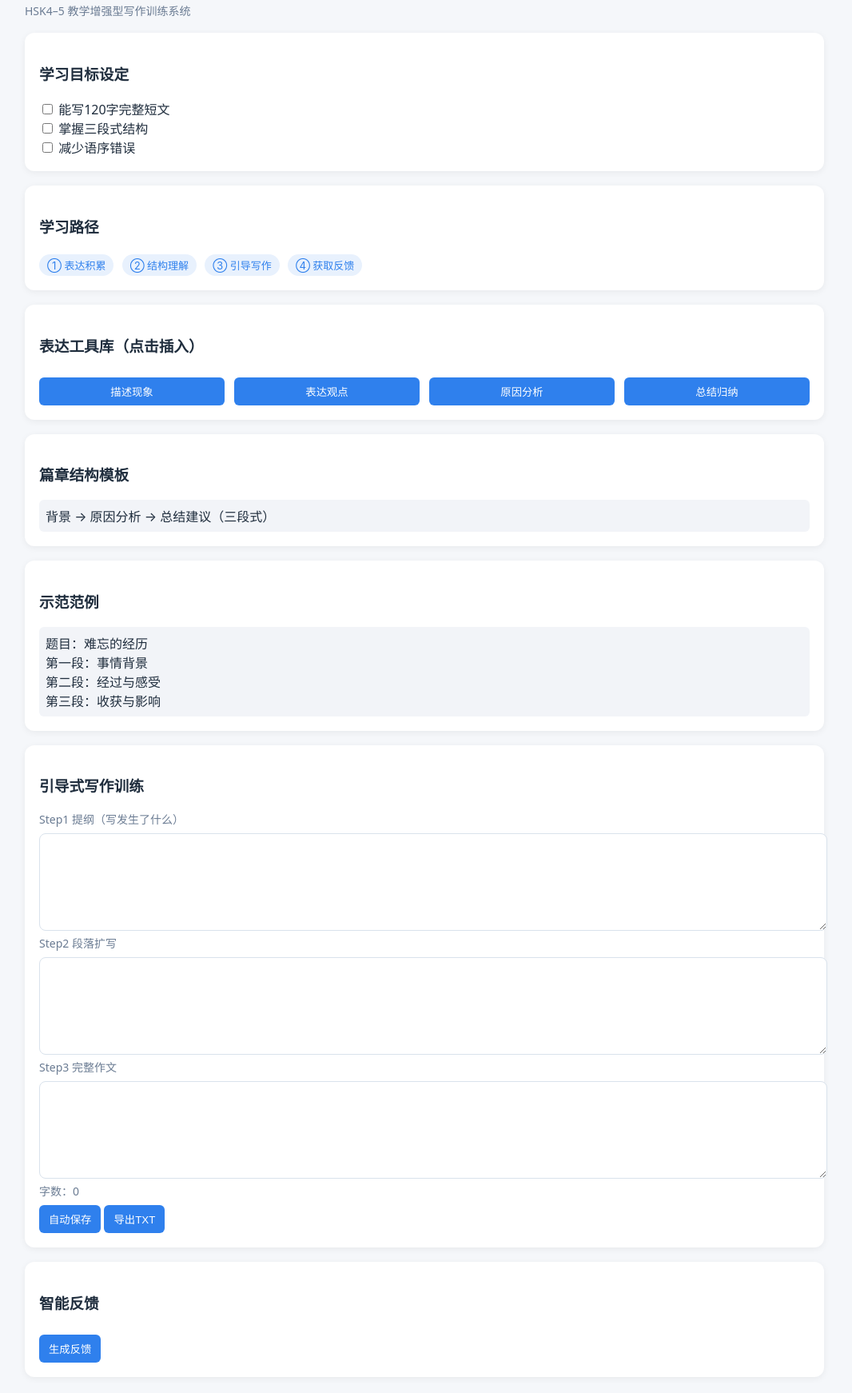
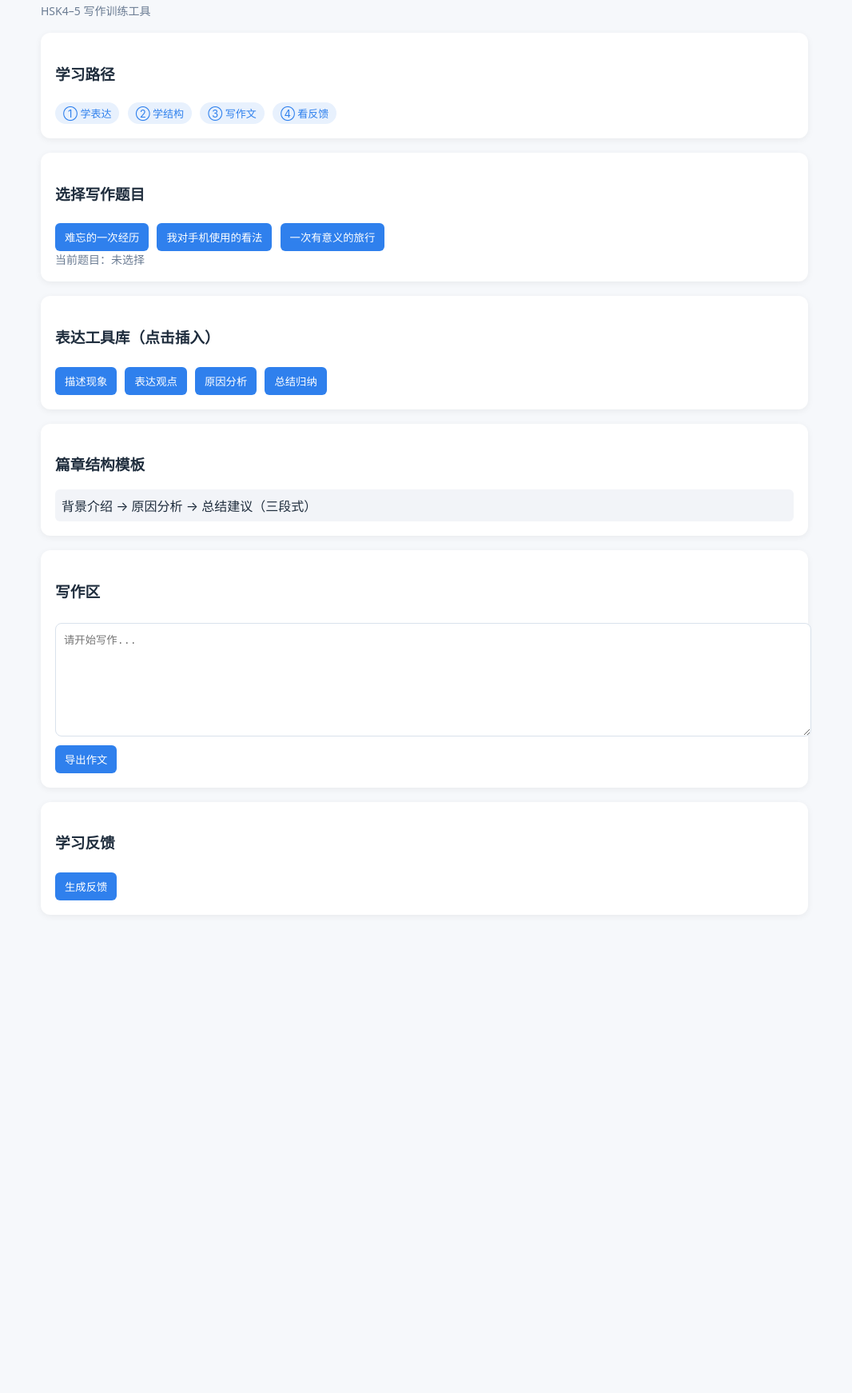
Before and after one commit to Yahzhi01/-, a plain HTML site: page index.html in a window 1280 px wide. Shown: the part 90-1832 px from the top of the page at 80% size, without its empty margins (109-1175 px from the left). After the commit the page ends 1254 px from the top, so only its background shows below. Drawn offline with Linux system fonts and the light colour scheme.

Commit message:
Add files via upload

```diff
--- a/index.html
+++ b/index.html
@@ -5,83 +5,62 @@
 <meta name="viewport" content="width=device-width, initial-scale=1.0">
 <title>中级汉语写作提升平台</title>
 <style>
-body{margin:0;font-family:system-ui,-apple-system,"PingFang SC","Microsoft YaHei";background:#F5F7FA;color:#1F2D3D}
-.container{max-width:1000px;margin:auto;padding:20px}
+body{margin:0;font-family:system-ui,-apple-system,"PingFang SC","Microsoft YaHei";background:#F6F8FB;color:#1F2D3D}
+.container{max-width:960px;margin:auto;padding:20px}
 .card{background:#fff;border-radius:12px;padding:18px;margin-top:18px;box-shadow:0 2px 8px rgba(0,0,0,.06)}
 h1{margin-bottom:6px}
 .small{color:#6B7C93;font-size:14px}
-textarea{width:100%;min-height:100px;margin-top:8px;padding:10px;border-radius:8px;border:1px solid #D9E2EC}
-button{background:#2F80ED;color:#fff;border:none;padding:8px 12px;border-radius:6px;margin-top:8px;cursor:pointer}
-.grid{display:grid;grid-template-columns:repeat(auto-fit,minmax(220px,1fr));gap:12px}
+button{background:#2F80ED;color:#fff;border:none;padding:8px 12px;border-radius:6px;margin:6px 6px 0 0;cursor:pointer}
+textarea{width:100%;min-height:120px;margin-top:8px;padding:10px;border-radius:8px;border:1px solid #D9E2EC}
 .badge{display:inline-block;background:#E8F1FD;color:#2F80ED;padding:4px 10px;border-radius:20px;margin:4px 6px 0 0;font-size:13px}
 .example{background:#F2F4F8;padding:8px;border-radius:6px;margin-top:6px}
-.score{font-size:14px;margin-top:6px}
+.good{color:#27AE60}
+.warn{color:#E67E22}
 </style>
 </head>
 
 <body>
 <div class="container">
 <h1>中级汉语写作提升平台</h1>
-<div class="small">HSK4–5 教学增强型写作训练系统</div>
+<div class="small">HSK4–5 写作训练工具</div>
 
 <div class="card">
-<h3>学习目标设定</h3>
-<label><input type="checkbox"> 能写120字完整短文</label><br>
-<label><input type="checkbox"> 掌握三段式结构</label><br>
-<label><input type="checkbox"> 减少语序错误</label>
+<h3>学习路径</h3>
+<span class="badge">① 学表达</span>
+<span class="badge">② 学结构</span>
+<span class="badge">③ 写作文</span>
+<span class="badge">④ 看反馈</span>
 </div>
 
 <div class="card">
-<h3>学习路径</h3>
-<span class="badge">① 表达积累</span>
-<span class="badge">② 结构理解</span>
-<span class="badge">③ 引导写作</span>
-<span class="badge">④ 获取反馈</span>
+<h3>选择写作题目</h3>
+<button onclick="setTopic('难忘的一次经历')">难忘的一次经历</button>
+<button onclick="setTopic('我对手机使用的看法')">我对手机使用的看法</button>
+<button onclick="setTopic('一次有意义的旅行')">一次有意义的旅行</button>
+<div class="small">当前题目：<span id="topic">未选择</span></div>
 </div>
 
 <div class="card">
 <h3>表达工具库（点击插入）</h3>
-<div class="grid">
-<button onclick="insert('近年来，越来越多的人开始…')">描述现象</button>
+<button onclick="insert('近年来，越来越多的人开始关注这个问题。')">描述现象</button>
 <button onclick="insert('我认为，这种做法具有重要意义。')">表达观点</button>
 <button onclick="insert('主要原因有以下几个方面。')">原因分析</button>
-<button onclick="insert('总的来说，我们需要…')">总结归纳</button>
-</div>
+<button onclick="insert('总的来说，我们需要更加重视。')">总结归纳</button>
 </div>
 
 <div class="card">
 <h3>篇章结构模板</h3>
-<div class="example">背景 → 原因分析 → 总结建议（三段式）</div>
+<div class="example">背景介绍 → 原因分析 → 总结建议（三段式）</div>
 </div>
 
 <div class="card">
-<h3>示范范例</h3>
-<div class="example">
-题目：难忘的经历<br>
-第一段：事情背景<br>
-第二段：经过与感受<br>
-第三段：收获与影响
-</div>
+<h3>写作区</h3>
+<textarea id="essay" placeholder="请开始写作..."></textarea>
+<button onclick="exportTxt()">导出作文</button>
 </div>
 
 <div class="card">
-<h3>引导式写作训练</h3>
-<div class="small">Step1 提纲（写发生了什么）</div>
-<textarea id="outline"></textarea>
-
-<div class="small">Step2 段落扩写</div>
-<textarea id="para"></textarea>
-
-<div class="small">Step3 完整作文</div>
-<textarea id="essay" oninput="countWords()"></textarea>
-<div class="small">字数：<span id="wc">0</span></div>
-
-<button onclick="save()">自动保存</button>
-<button onclick="exportTxt()">导出TXT</button>
-</div>
-
-<div class="card">
-<h3>智能反馈</h3>
+<h3>学习反馈</h3>
 <button onclick="feedback()">生成反馈</button>
 <div id="fb" class="example" style="display:none"></div>
 </div>
@@ -89,20 +68,10 @@ button{background:#2F80ED;color:#fff;border:none;padding:8px 12px;border-radius:
 </div>
 
 <script>
-function insert(t){
-  document.getElementById('essay').value += t;
-  countWords();
-}
-function countWords(){
-  let n=document.getElementById('essay').value.length;
-  document.getElementById('wc').innerText=n;
-}
-function save(){
-  localStorage.setItem('essay',document.getElementById('essay').value);
-  alert('已自动保存');
-}
+function setTopic(t){document.getElementById('topic').innerText=t}
+function insert(t){document.getElementById('essay').value+=t}
 function exportTxt(){
-  let blob=new Blob([document.getElementById('essay').value],{type:'text/plain'});
+ let blob=new Blob([essay.value],{type:'text/plain'});
  let a=document.createElement('a');
  a.href=URL.createObjectURL(blob);
  a.download='作文.txt';
@@ -112,13 +81,25 @@ function feedback(){
  let box=document.getElementById('fb');
  box.style.display='block';
  box.innerHTML=
-  "评分：<br>"+
-  "<div class='score'>结构：良好</div>"+
-  "<div class='score'>表达：可提升</div>"+
-  "<div class='score'>语法：需注意语序</div><br>"+
-  "修改示例：<br>"+
-  "原句：我昨天去图书馆学习很开心<br>"+
-  "建议：昨天我去图书馆学习，感到非常开心";
+ "<b>能力评价：</b><br>"+
+ "表达清晰度：⭐⭐⭐⭐<br>"+
+ "结构完整度：⭐⭐⭐<br>"+
+ "语法准确度：⭐⭐⭐⭐<br><br>"+
+ "<b>详细指导：</b><br>"+
+ "<span class='good'>✔ 你已经把事情经过写清楚了，很棒！</span><br>"+
+ "<span class='warn'>语序建议：</span><br>"+
+ "原句：我昨天在图书馆书看了<br>"+
+ "修改：我昨天在图书馆看了书<br>"+
+ "说明：动词后面要接宾语。<br><br>"+
+ "<span class='warn'>词汇建议：</span><br>"+
+ "原句：提高兴趣<br>"+
+ "修改：培养兴趣<br>"+
+ "说明：“兴趣”通常和“培养”搭配。<br><br>"+
+ "<span class='warn'>语法建议：</span><br>"+
+ "原句：因为下雨，所以但是我没去<br>"+
+ "修改：因为下雨，所以我没去<br>"+
+ "说明：“因为…所以…”不能再加“但是”。<br><br>"+
+ "🌟 小建议：如果在第二段开头加“首先”，文章会更有条理。继续加油！";
 }
 </script>
 
```
Lines whose indentation alone changed are shown as unchanged.
